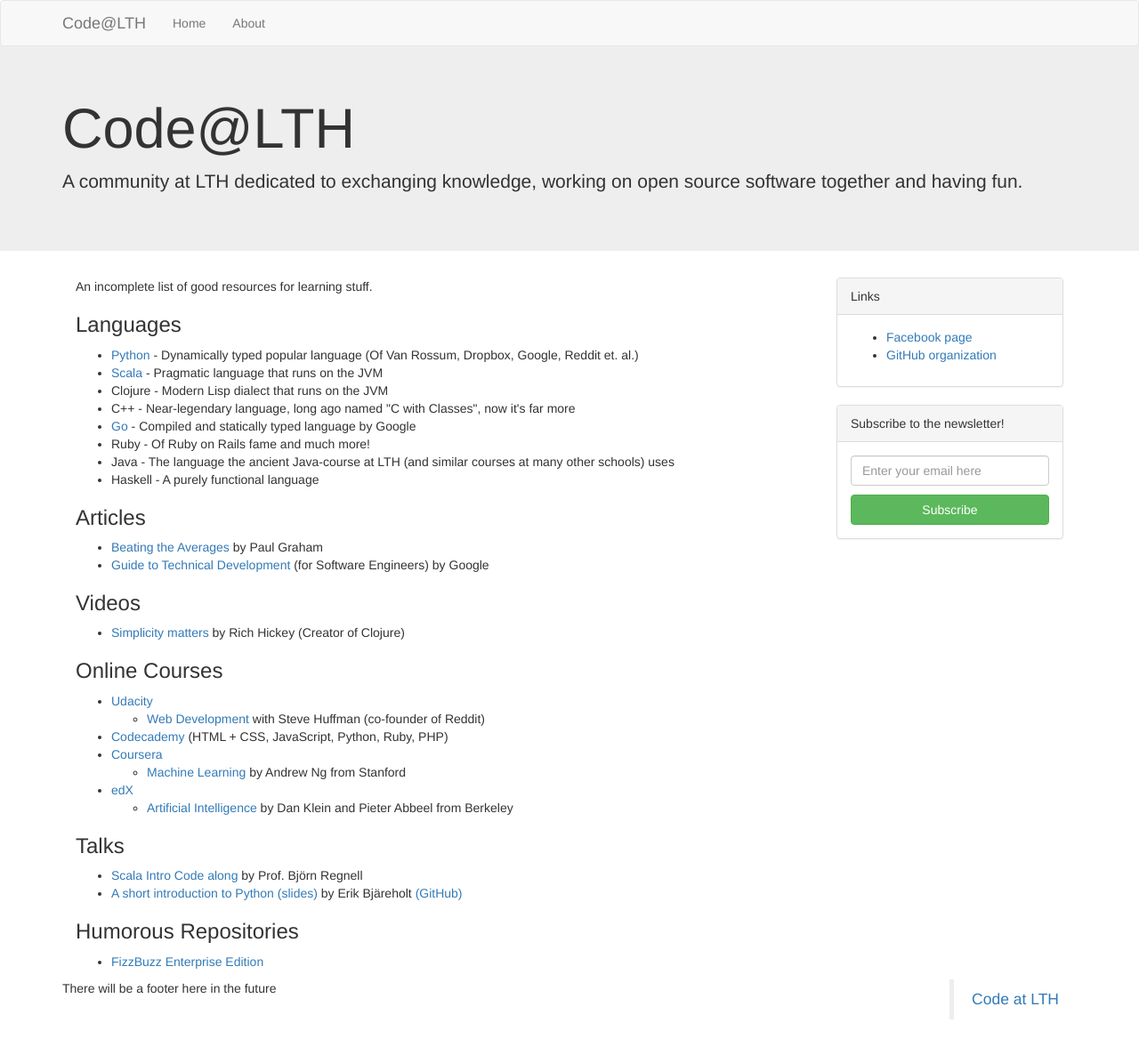
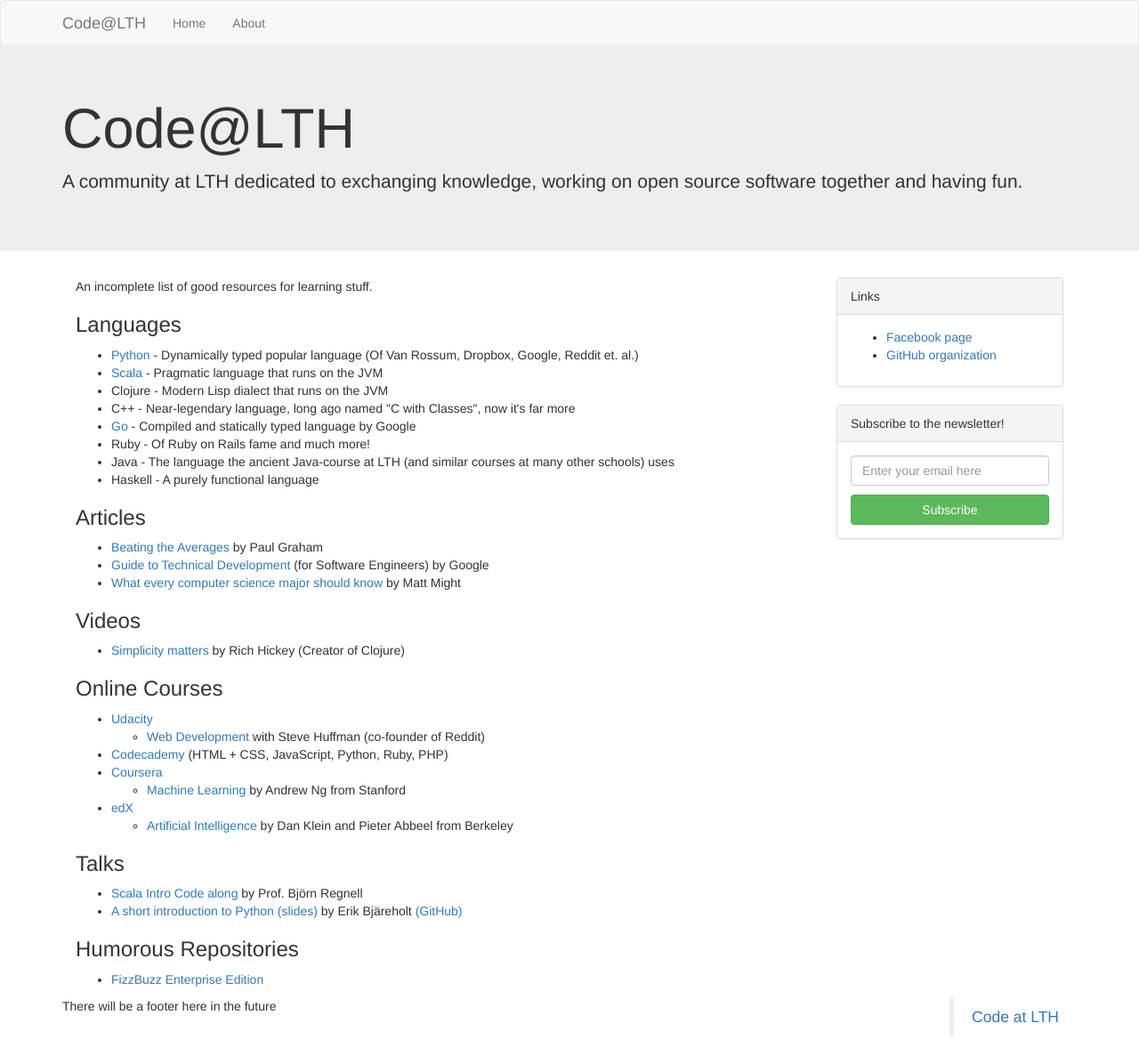
Before and after one commit to Code-at-LTH/code-at-lth.github.io, a Jekyll site: the page built from resources/index.html, in a window 1280 px wide. Shown: the whole page at 89% size. Built offline with Jekyll 4.4.1, drawn with Linux system fonts in a browser that asks for light colours; Markdown is read by kramdown in place of the engine named in the settings.

Commit message:
Add good article
Comprehensive overview of the essential skills for aspiring computer scientists/engineers. (This guy has more good articles.)

```diff
--- a/resources/index.html
+++ b/resources/index.html
@@ -31,6 +31,10 @@
       Guide to Technical Development
     </a>
     (for Software Engineers) by Google
+  </li>
+  <li>
+    <a href="http://matt.might.net/articles/what-cs-majors-should-know">What every computer science major should know</a>
+    by Matt Might
   </li>
 </ul>
 
```
